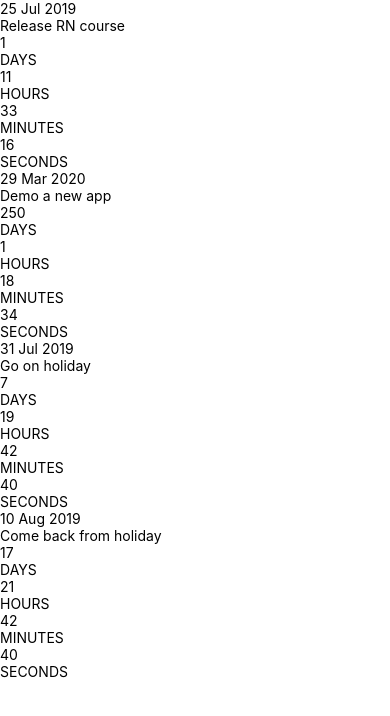
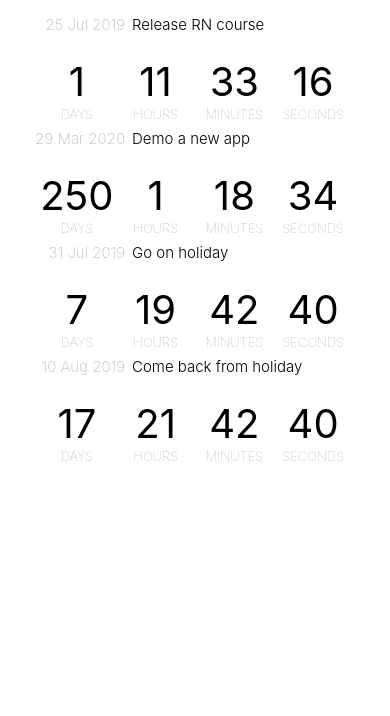
Before and after one commit to DendauwBrian/countdown-mobile-app, a React Native app: screen / in a window 390 px wide. Shown: the top 716 px of the page. Built offline with nearby package versions, Linux system fonts and the light colour scheme.

Commit message:
Styling the card component

```diff
--- a/EventCard.js
+++ b/EventCard.js
@@ -1,16 +1,64 @@
-import React from 'react';
-import {Text, View, StyleSheet} from 'react-native'
-import PropTypes from 'prop-types';
-import {formatDate, getCountdownParts} from './api';
+import React from "react";
+import { Text, View, StyleSheet } from "react-native";
+import PropTypes from "prop-types";
+import { formatDate, getCountdownParts } from "./api";
 
 const styles = StyleSheet.create({
-
+  card: {
+    backgroundColor: "#fff",
+    flex: 1,
+    padding: 10,
+    paddingTop: 10,
+    paddingBottom: 10,
+    margin: 10,
+    marginTop: 5,
+    marginBottom: 5
+  },
+  cardHeader: {
+    flex: 1,
+    flexDirection: "row"
+  },
+  date: {
+    fontWeight: "200",
+    fontSize: 15,
+    color: "#bdbdbd",
+    width: "30%",
+    textAlign: "right"
+  },
+  title: {
+    fontSize: 15,
+    fontWeight: "300",
+    marginLeft: 7,
+    textAlign: "left"
+  },
+  counterContainer: {
+    flex: 1,
+    flexDirection: "row",
+    justifyContent: "space-between",
+    paddingLeft: "5%",
+    paddingRight: "5%"
+  },
+  counter: {
+    width: "25%",
+    flex: 1
+  },
+  counterText: {
+    fontSize: 40,
+    textAlign: "center"
+  },
+  counterLabel: {
+    fontSize: 13,
+    fontWeight: "100",
+    color: "#a3a3a3",
+    textAlign: "center",
+    paddingTop: 0
+  }
 });
 
-export default function EventCard({event}) {
-    const {days, hours, minutes, seconds} = getCountdownParts(event.date);
+export default function EventCard({ event }) {
+  const { days, hours, minutes, seconds } = getCountdownParts(event.date);
 
-    return(
+  return (
     <View style={styles.card}>
       <View style={styles.cardHeader}>
         <Text style={styles.date}>{formatDate(event.date)}</Text>
@@ -36,7 +84,7 @@
         </View>
       </View>
     </View>
-    )
+  );
 }
 
 EventCard.propTypes = {
@@ -44,4 +92,4 @@
     title: PropTypes.string.isRequired,
     date: PropTypes.instanceOf(Date)
   })
-}
+};
```
Lines whose indentation alone changed are shown as unchanged.
